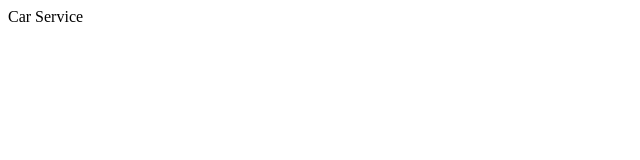
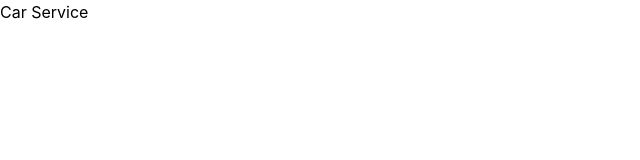
Before and after one commit to Uros-Bijelic/car-service, a React (Vite) app in the folder apps/web/: page / in a window 1280 px wide. Shown: the top 160 px of the page, without its empty margins (0-640 px from the left). Built offline with nearby package versions, Linux system fonts and the light colour scheme.

Commit message:
add shadcn and tailwind

```diff
--- a/apps/web/package.json
+++ b/apps/web/package.json
@@ -10,8 +10,10 @@
     "preview": "vite preview"
   },
   "dependencies": {
+    "@tailwindcss/vite": "^4.3.0",
     "react": "^19.2.5",
-    "react-dom": "^19.2.5"
+    "react-dom": "^19.2.5",
+    "tailwindcss": "^4.3.0"
   },
   "devDependencies": {
     "@babel/core": "^7.29.0",
--- /dev/null
+++ b/apps/web/src/index.css
@@ -0,0 +1 @@
+@import 'tailwindcss';
--- a/apps/web/src/main.tsx
+++ b/apps/web/src/main.tsx
@@ -1,5 +1,6 @@
 import { StrictMode } from 'react';
 import { createRoot } from 'react-dom/client';
+import './index.css';
 import App from './App.tsx';
 
 createRoot(document.getElementById('root')!).render(
--- a/apps/web/vite.config.ts
+++ b/apps/web/vite.config.ts
@@ -2,12 +2,14 @@ import { defineConfig } from 'vite';
 import react, { reactCompilerPreset } from '@vitejs/plugin-react';
 import babel from '@rolldown/plugin-babel';
 import tsconfigPaths from 'vite-tsconfig-paths';
+import tailwindcss from '@tailwindcss/vite';
 
 // https://vite.dev/config/
 export default defineConfig({
     plugins: [
         react(),
         babel({ presets: [reactCompilerPreset()] }),
-        tsconfigPaths()
+        tsconfigPaths(),
+        tailwindcss()
     ]
 });
```
Also changed, not shown: 1 other file (tests, documents, lock files or other folders).
